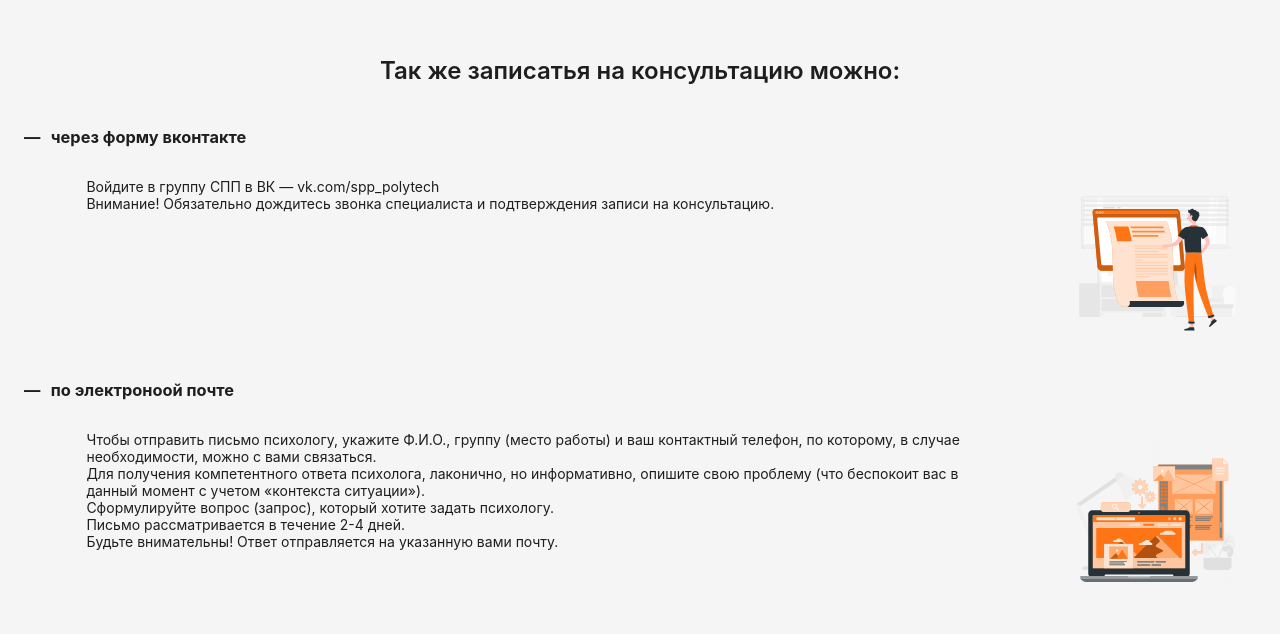
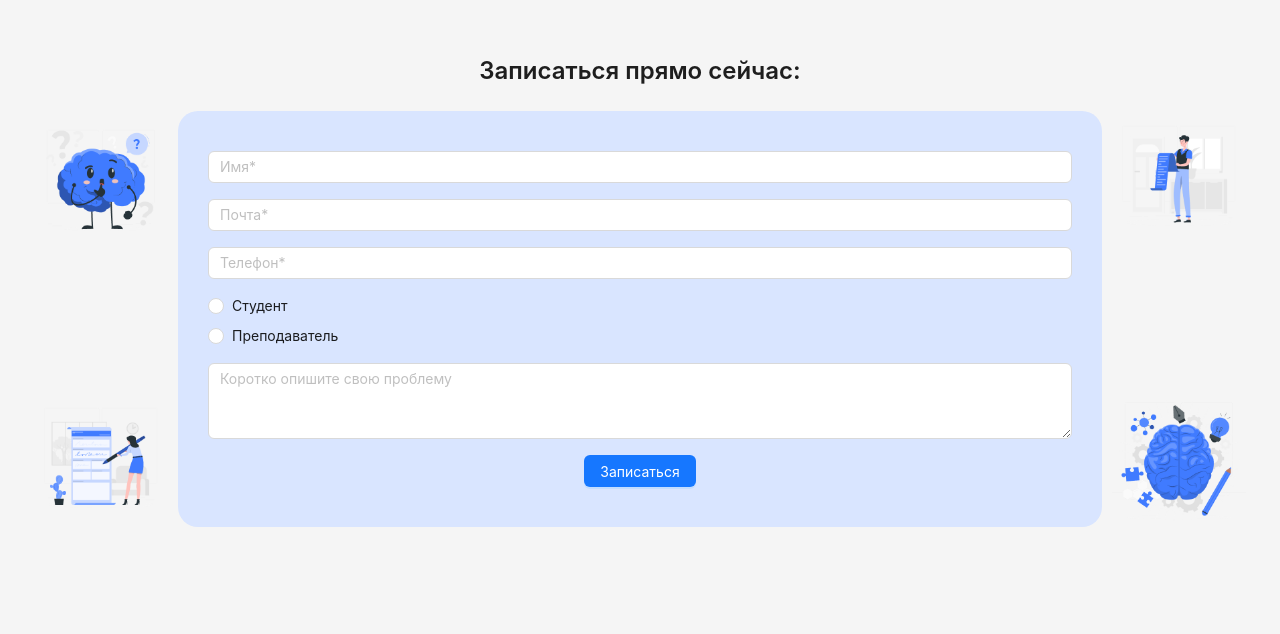
Before and after one commit to sunn-shinne/psycho-help, a React (Create React App) app: page / in a window 1280 px wide. Shown: the part 2065-2699 px from the top of the page. Built offline with nearby package versions, Linux system fonts and the light colour scheme.

Commit message:
Верстка формы отправки заявки на консультацию

```diff
--- a/src/pages/home-page/home-page.tsx
+++ b/src/pages/home-page/home-page.tsx
@@ -7,6 +7,7 @@ import CanSignInBlock from './can-sign-in-block/can-sign-in-block';
 import ChartBlock from './chart-block/chart-block';
 import QuestionList from './question-block/question-list';
 import Footer from './footer-block/footer-block';
+import SignInBlock from './sign-in-block/sign-in-block';
 
 const styles: { [key in string]: CSSProperties } = {
   block: {
@@ -20,14 +21,37 @@ const styles: { [key in string]: CSSProperties } = {
 };
 
 const HomePage = () => {
-
-	const questions = [
-		{id:1, ask: 'В каком режиме проходят консультации?', answer: 'Консультации проводятся очно в кабинетах службы и дистанционно с помощью: мобильной связи, мессенджеров, зума, скайпа, электронной почты. Они бесплатны и конфиденциальны.'},
-		{id:2, ask: 'Сколько времени длится консультация?', answer: 'Длительность заранее запланированной консультации 50 мин. - 1 час.'},
-		{id:3, ask: 'Как отменить или перенести консультацию?', answer: 'При необходимости переноса или отмены консультации, обучающийся обязан предупредить специалиста службы психологической помощи минимум за 1 сутки до запланированной встречи;'},
-		{id:4, ask: 'Можно ли опоздать на консультацию?', answer: 'Можно, но вы должны заблаговременно предупредить сотрудника СПП об опоздании. Если вы опоздали на консультацию на 15 мин. и не предупредили об этом, консультация отменяется.'},
-		{id:5, ask: 'Можно ли получить консультацию вне очереди?', answer: 'Если Вы находитесь в остром, кризисном состоянии, то возможна внеочередная срочная консультация в день обращения продолжительностью от 15 до 30 минут.'}
-	];
+  const questions = [
+    {
+      id: 1,
+      ask: 'В каком режиме проходят консультации?',
+      answer:
+        'Консультации проводятся очно в кабинетах службы и дистанционно с помощью: мобильной связи, мессенджеров, зума, скайпа, электронной почты. Они бесплатны и конфиденциальны.',
+    },
+    {
+      id: 2,
+      ask: 'Сколько времени длится консультация?',
+      answer: 'Длительность заранее запланированной консультации 50 мин. - 1 час.',
+    },
+    {
+      id: 3,
+      ask: 'Как отменить или перенести консультацию?',
+      answer:
+        'При необходимости переноса или отмены консультации, обучающийся обязан предупредить специалиста службы психологической помощи минимум за 1 сутки до запланированной встречи;',
+    },
+    {
+      id: 4,
+      ask: 'Можно ли опоздать на консультацию?',
+      answer:
+        'Можно, но вы должны заблаговременно предупредить сотрудника СПП об опоздании. Если вы опоздали на консультацию на 15 мин. и не предупредили об этом, консультация отменяется.',
+    },
+    {
+      id: 5,
+      ask: 'Можно ли получить консультацию вне очереди?',
+      answer:
+        'Если Вы находитесь в остром, кризисном состоянии, то возможна внеочередная срочная консультация в день обращения продолжительностью от 15 до 30 минут.',
+    },
+  ];
 
   return (
     <div>
@@ -48,26 +72,32 @@ const HomePage = () => {
         </Typography.Title>
         <FeaturesBlock />
       </div>
-			<div style={styles.block}>
+      <div style={styles.block}>
+        <Typography.Title level={3} style={styles.title}>
+          Записаться прямо сейчас:
+        </Typography.Title>
+        <SignInBlock />
+      </div>
+      <div style={styles.block}>
         <Typography.Title level={3} style={styles.title}>
           Так же записатья на консультацию можно:
         </Typography.Title>
         <CanSignInBlock />
       </div>
-			<div style={styles.block}>
+      <div style={styles.block}>
         <Typography.Title level={3} style={styles.title}>
           График работы:
         </Typography.Title>
         <ChartBlock />
       </div>
-			<div style={styles.block}>
+      <div style={styles.block}>
         <Typography.Title level={3} style={styles.title}>
           Часто задаваемые вопросы:
         </Typography.Title>
-        <QuestionList questions = {questions}/>
+        <QuestionList questions={questions} />
       </div>
-			<div style={{...styles.block, paddingBottom: 0}}>
-        <Footer/>
+      <div style={{ ...styles.block, paddingBottom: 0 }}>
+        <Footer />
       </div>
     </div>
   );
--- /dev/null
+++ b/src/pages/home-page/sign-in-block/sign-in-block.tsx
@@ -0,0 +1,70 @@
+import { CSSProperties } from 'react';
+import { Button, Col, Flex, Input, Radio, Row, Space } from 'antd';
+import Image1 from '../../../assets/images/main/sign-in/1.png';
+import Image2 from '../../../assets/images/main/sign-in/2.png';
+import Image3 from '../../../assets/images/main/sign-in/3.png';
+import Image4 from '../../../assets/images/main/sign-in/4.png';
+
+const styles: { [key in string]: CSSProperties } = {
+  form: {
+    borderRadius: 20,
+    backgroundColor: '#D9E5FF',
+    padding: '40px 30px',
+    flex: 1,
+  },
+  imagesWrapper: {
+    height: '100%',
+    paddingInline: 10,
+  },
+  image: {
+    maxWidth: '100%',
+    height: 'auto',
+  },
+};
+
+const SignInBlock = () => {
+  return (
+    <Row>
+      <Col span={3}>
+        <Flex vertical justify="space-between" style={styles.imagesWrapper}>
+          <img style={styles.image} src={Image1} alt="" />
+          <img style={styles.image} src={Image2} alt="" />
+        </Flex>
+      </Col>
+      <Col span={18}>
+        <SignInForm />
+      </Col>
+      <Col span={3}>
+        <Flex vertical justify="space-between" style={styles.imagesWrapper}>
+          <img style={styles.image} src={Image3} alt="" />
+          <img style={styles.image} src={Image4} alt="" />
+        </Flex>
+      </Col>
+    </Row>
+  );
+};
+
+const SignInForm = () => {
+  return (
+    <div style={styles.form}>
+      <Flex vertical gap={16}>
+        <Input placeholder="Имя*" />
+        <Input placeholder="Почта*" />
+        <Input placeholder="Телефон*" />
+        <Radio.Group>
+          <Space direction="vertical">
+            <Radio value={1}>Студент</Radio>
+            <Radio value={2}>Преподаватель</Radio>
+          </Space>
+        </Radio.Group>
+        <Input.TextArea rows={3} placeholder="Коротко опишите свою проблему" />
+
+        <div style={{ alignSelf: 'center' }}>
+          <Button type="primary">Записаться</Button>
+        </div>
+      </Flex>
+    </div>
+  );
+};
+
+export default SignInBlock;
```
